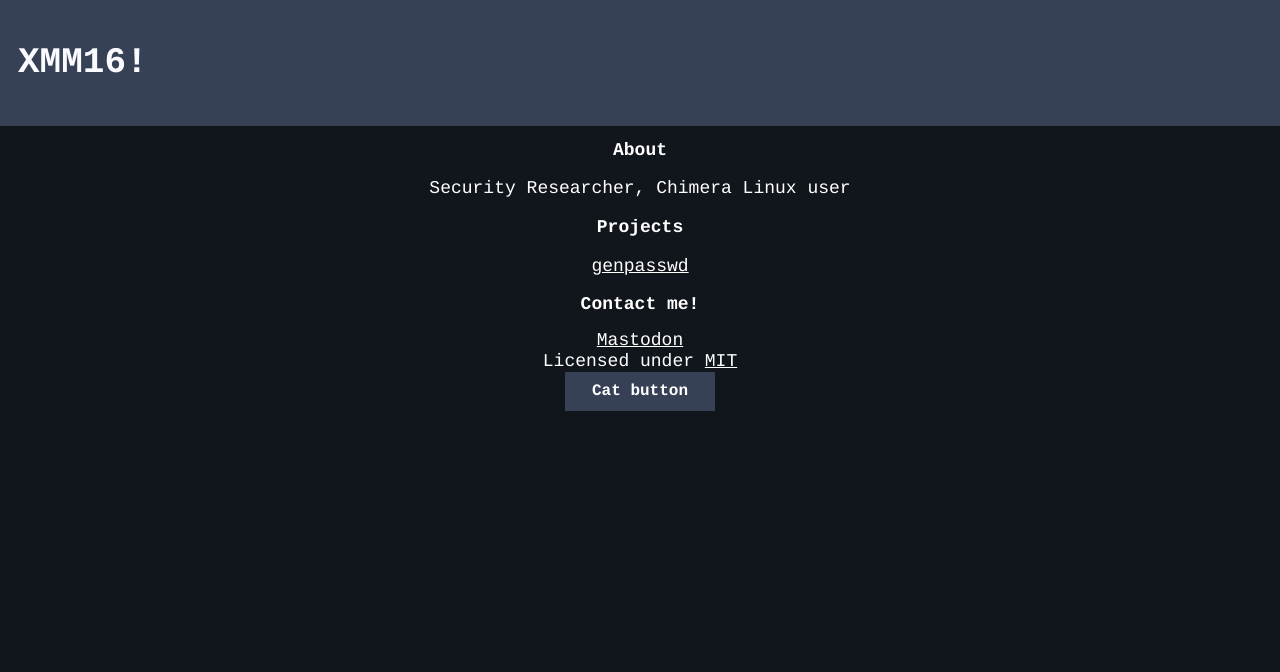
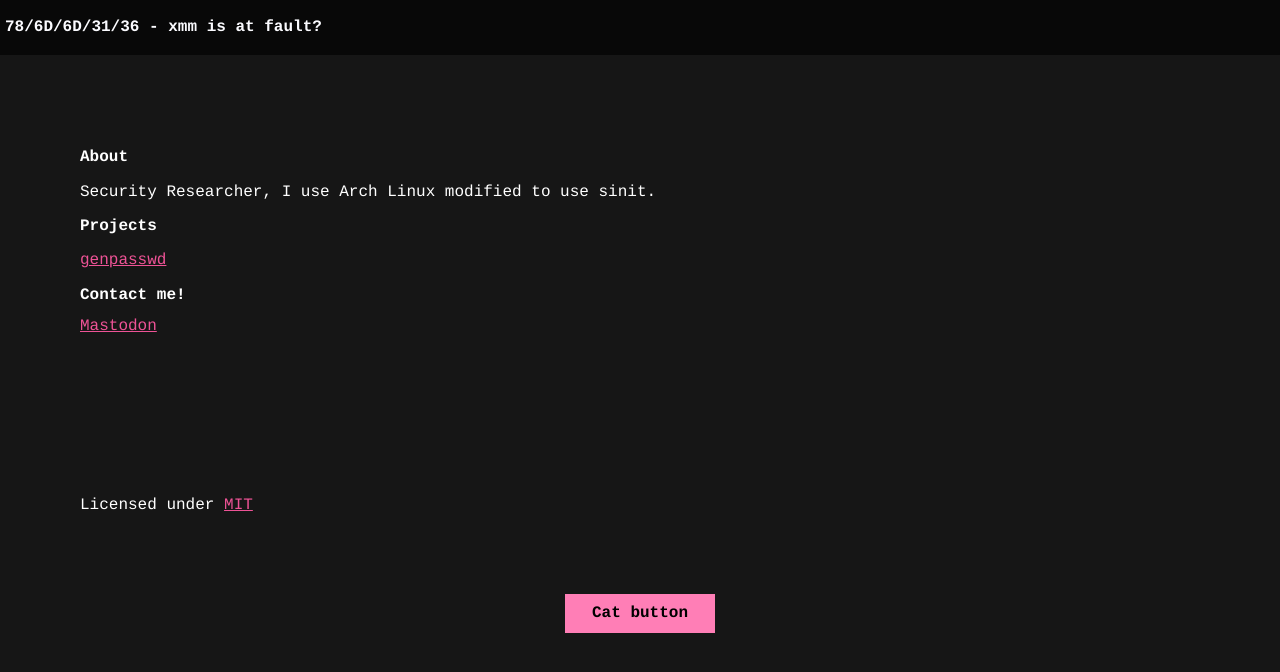
Before and after one commit to xmm16/website, a plain HTML site: page index.html in a window 1280 px wide. Drawn offline with Linux system fonts and the light colour scheme.

Commit message:
Modified UI a little bit.

```diff
--- a/index.html
+++ b/index.html
@@ -3,32 +3,30 @@
   <head>
     <meta charset="utf-8" />
     <meta name="viewport" content="width=device-width, initial-scale=1" />
-        <meta name="author" content="xmm16" />
-        <meta name="description" content="Personal Website" />
+    <meta name="author" content="xmm" />
+    <meta name="description" content="Segmentation fault" />
     <meta
       name="theme-color"
       media="(prefers-color-scheme: dark)"
       content="#11151c"
     />
     <link rel="stylesheet" href="style.css" />
-        <title>XMM16!</title>
+    <title>who's at fault?</title>
   </head>
   <body>
     <div id="wrapper">
       <header class="page-header">
         <nav aria-label="breadcrumb" id="breadcrumb">
-                    <h1>XMM16!</h1>
+          <h2>78/6D/6D/31/36 - xmm is at fault?</h2>
         </nav>
       </header>
       <main class="page-body">
         <div id="content">
           <h2>About</h2>
-                    <p>Security Researcher, Chimera Linux user</p>
+          <p>Security Researcher, I use Arch Linux modified to use sinit.</p>
           <h2>Projects</h2>
           <p>
-                        <a href="https://github.com/xmm16/genpasswd"
-                            >genpasswd</a
-                        >
+            <a href="https://github.com/xmm16/genpasswd">genpasswd</a>
           </p>
           <h2>Contact me!</h2>
           <a rel="me" href="https://hachyderm.io/@xmm">Mastodon</a>
@@ -37,7 +35,7 @@
       <footer id="content" class="page-footer">
         Licensed under
         <a
-                    href="https://raw.githubusercontent.com/64XN/portfolio/refs/heads/main/LICENSE"
+          href="https://raw.githubusercontent.com/xmm16/portfolio/refs/heads/main/LICENSE"
           >MIT</a
         >
       </footer>
--- a/style.css
+++ b/style.css
@@ -1,7 +1,7 @@
 @import "normalize.css";
 
 :root {
-    background-color: #11151c;
+  background-color: #161616;
 }
 
 * {
@@ -10,23 +10,24 @@
   shape-rendering: geometricPrecision;
   image-rendering: optimizeQuality;
   font-variant-ligatures: normal;
-    font-size: 18px;
+  font-size: 16px;
 }
 
 #content {
+  padding: 5rem;
   color: white;
-    align-content: center;
-    text-align: center;
+  align-content: left;
+  text-align: left;
 }
 
 a {
-    color: white;
+  color: #ee5396;
 }
 
 #breadcrumb {
-    padding: 1rem;
+  padding: 5px;
   color: #fbfbff;
-    background-color: #364156;
+  background-color: #080808;
 }
 
 #breadcrumb ul {
@@ -89,8 +90,8 @@ a {
 }
 
 #catButton {
-    background-color: #364156;
-    color: white;
+  background-color: #ff7eb6;
+  color: black;
   font-weight: bold;
   border: none;
   padding: 10px 20px;
```
Lines whose indentation alone changed are shown as unchanged.
